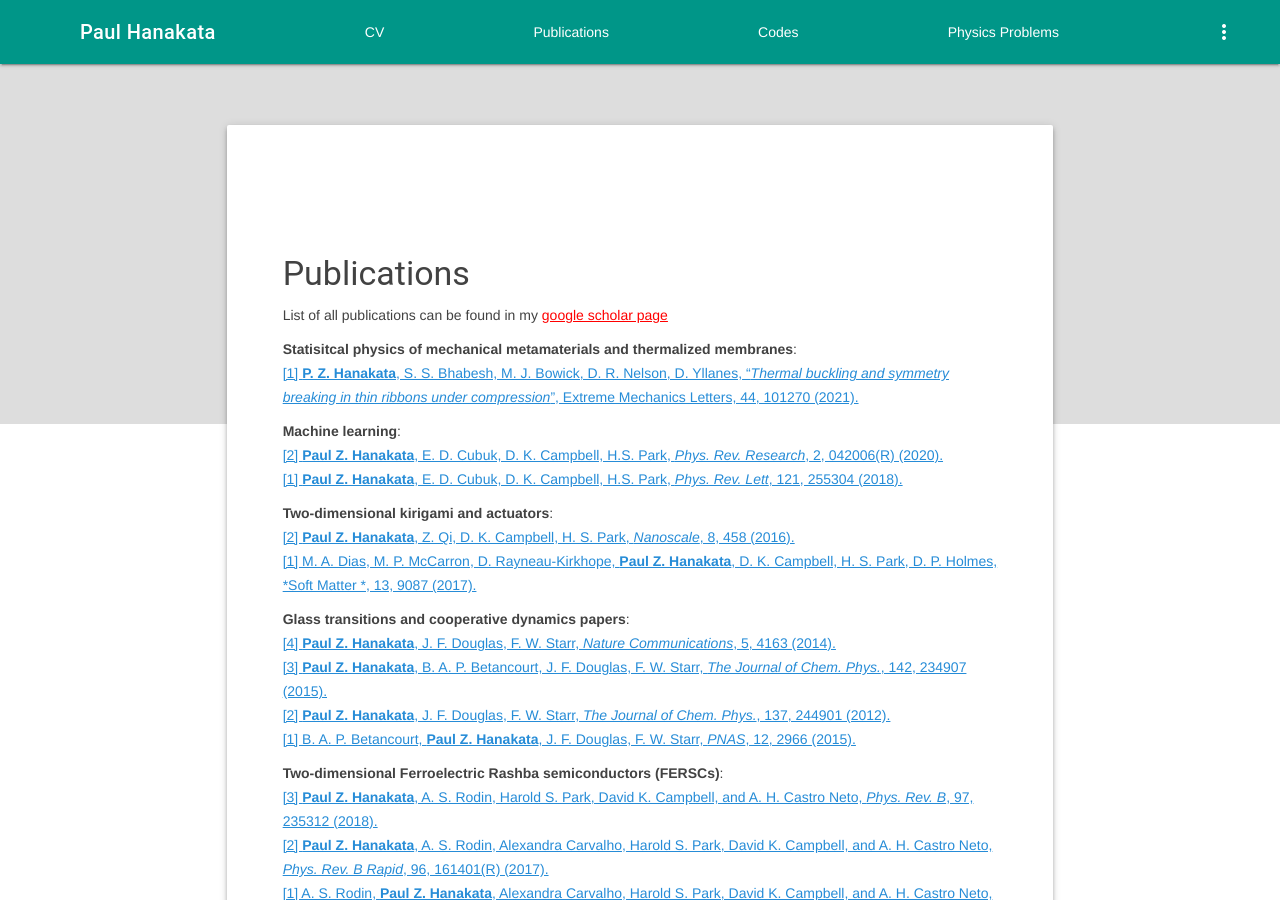
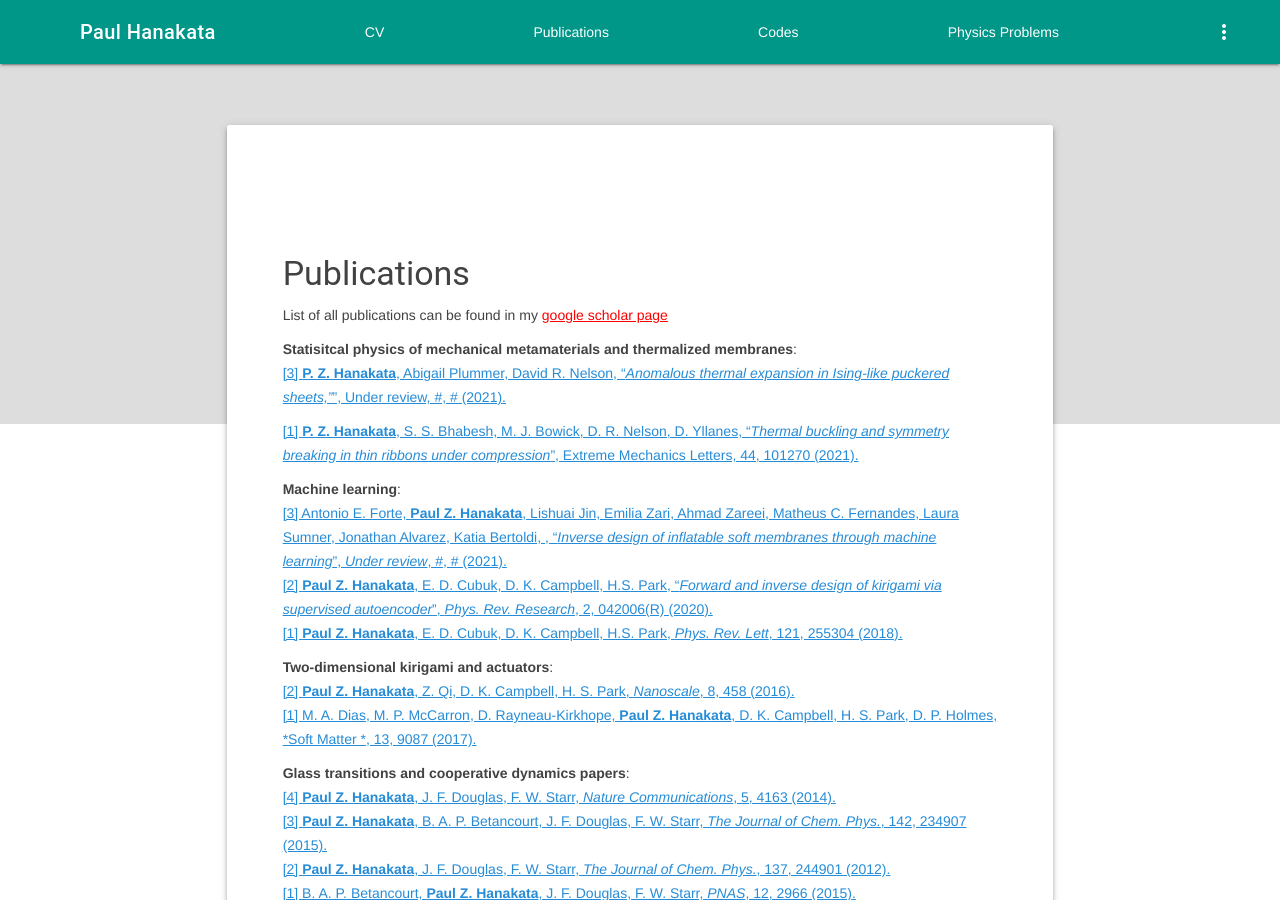
Before and after one commit to phanakata/phanakata.github.io, a Jekyll site: the page built from pages/Publications.md, in a window 1280 px wide and 900 px high. Built offline with Jekyll 4.4.1, drawn with Linux system fonts in a browser that asks for light colours; some of the changed text lies outside the part shown.

Commit message:
Update Publications.md

```diff
--- a/pages/Publications.md
+++ b/pages/Publications.md
@@ -7,11 +7,13 @@
 List of all publications can be found in my <a href="https://scholar.google.com/citations?user=52QtSLYAAAAJ&hl=en" style="color:red"> google scholar page  </a>
 
 **Statisitcal physics of mechanical metamaterials and thermalized membranes**:\\
-<a href="https://www.sciencedirect.com/science/article/abs/pii/S2352431621000602" style="color:#268cd7
-">[1] **P. Z. Hanakata**, S. S.  Bhabesh, M. J. Bowick, D. R. Nelson, D. Yllanes, "*Thermal buckling and symmetry breaking in thin ribbons under compression*", Extreme Mechanics Letters, 44, 101270 (2021).</a>
+<a href="https://www.sciencedirect.com/science/article/abs/pii/S2352431621000602" style="color:#268cd7">[3] **P. Z. Hanakata**, Abigail Plummer, David R. Nelson, "*Anomalous thermal expansion in Ising-like puckered sheets,"*", Under review, #, # (2021).</a>
+
+<a href="https://www.sciencedirect.com/science/article/abs/pii/S2352431621000602" style="color:#268cd7">[1] **P. Z. Hanakata**, S. S.  Bhabesh, M. J. Bowick, D. R. Nelson, D. Yllanes, "*Thermal buckling and symmetry breaking in thin ribbons under compression*", Extreme Mechanics Letters, 44, 101270 (2021).</a>
 
 **Machine learning**:\\
-<a href="https://journals.aps.org/prresearch/abstract/10.1103/PhysRevResearch.2.042006" style="color:#268cd7">[2] **Paul Z. Hanakata**, E. D. Cubuk, D. K. Campbell, H.S. Park, *Phys. Rev. Research*, 2, 042006(R) (2020).</a>\\
+<a href="https://journals.aps.org/prresearch/abstract/10.1103/PhysRevResearch.2.042006" style="color:#268cd7">[3] Antonio E. Forte, **Paul Z. Hanakata**, Lishuai Jin, Emilia Zari, Ahmad Zareei, Matheus C. Fernandes, Laura Sumner, Jonathan Alvarez, Katia Bertoldi, , "*Inverse design of inflatable soft membranes through machine learning*", *Under review*, #, # (2021).</a>\\
+<a href="https://journals.aps.org/prresearch/abstract/10.1103/PhysRevResearch.2.042006" style="color:#268cd7">[2] **Paul Z. Hanakata**, E. D. Cubuk, D. K. Campbell, H.S. Park, "*Forward and inverse design of kirigami via supervised autoencoder*", *Phys. Rev. Research*, 2, 042006(R) (2020).</a>\\
 <a href="https://journals.aps.org/prl/abstract/10.1103/PhysRevLett.121.255304" style="color:#268cd7">[1] **Paul Z. Hanakata**, E. D. Cubuk, D. K. Campbell, H.S. Park, *Phys. Rev. Lett*, 121, 255304  (2018).</a>
 
 **Two-dimensional kirigami and actuators**:\\
@@ -34,3 +36,7 @@
 **Two-dimensional valley and ferroelectric semiconductors (VFESCs)**:\\
 <a href="https://journals.aps.org/prb/abstract/10.1103/PhysRevB.94.035304" style="color:#268cd7
 ">[1] **Paul Z. Hanakata**, A. Carvalho, D. K. Campbell, H. S. Park, *Phys. Rev. B*, 94, 035304 (2016).</a>
+
+**Book chapters**:\\
+<a href="https://www.routledge.com/Polymer-Glasses/Roth/p/book/9780367782436" style="color:#268cd7">[2] **Paul Z. Hanakata**, B. A. Pazmino Betancourt, J. F. Douglas, and F. W. Starr, "*Cooperative motion as an organizing principle for understanding relaxation in supported thin polymer  films*", Polymer Glasses, 267-296, (2016).</a>
+<a href="https://www.routledge.com/Polymer-Glasses/Roth/p/book/9780367782436" style="color:#268cd7">[2] Francis Starr, **Paul Z. Hanakata**, B. A. Pazmino Betancourt, J. F. Douglas, "*Fragility and Cooperative Motion in Polymer Glass Formation*", Fragility of glass forming liquids, 337-361, Edited by A. L. Greer, K. F. Kelton, S. Sastry (Hindustan, New Delhi, India, 2014).</a>
```
